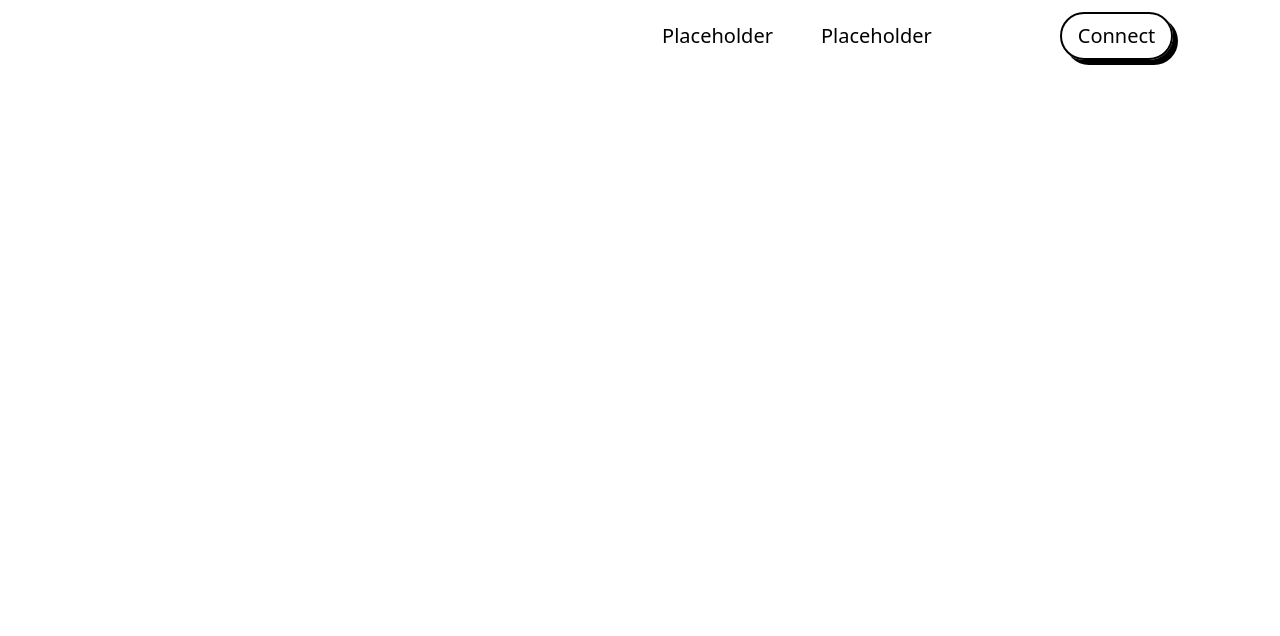
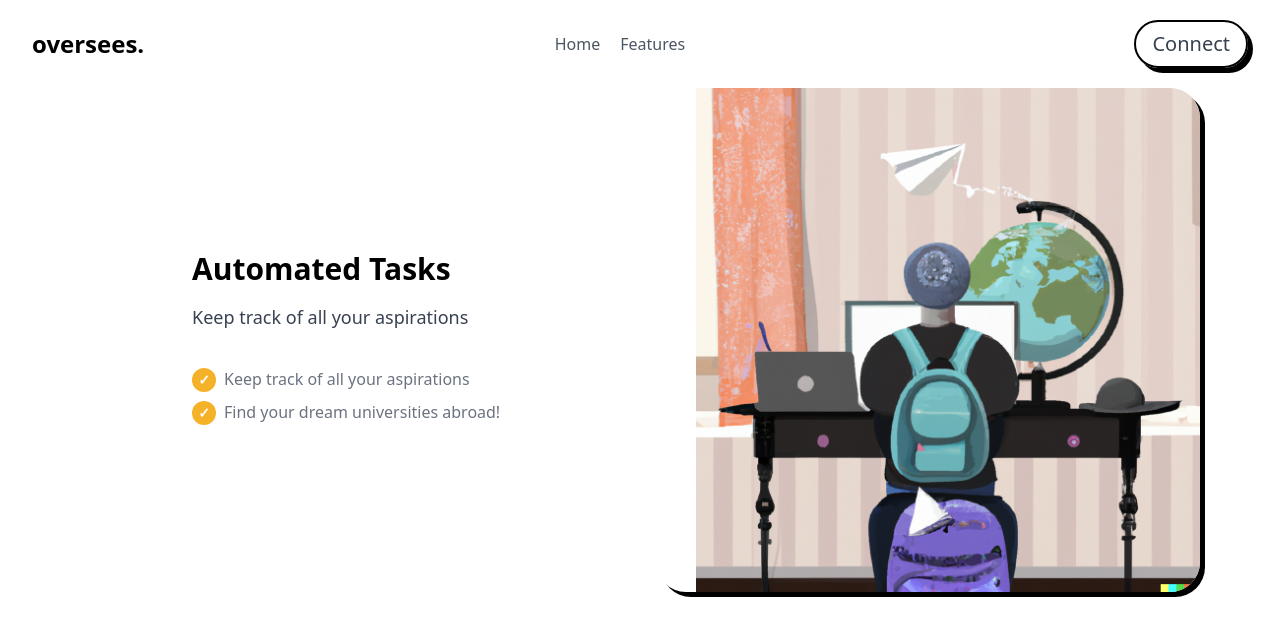
Before and after one commit to cryptically-challenged/oversean, a Next.js app: page / in a window 1280 px wide. Shown: the top 636 px of the page. Built offline with nearby package versions, Linux system fonts and the light colour scheme.

Commit message:
Landing trials

```diff
--- /dev/null
+++ b/src/components/hero.tsx
@@ -0,0 +1,50 @@
+import Image from "next/image";
+
+const Hero = () => {
+  return (
+    <section className="tails-selected-element w-full bg-white md:pb-24">
+      <div className="border-gray-300 mx-auto mt-2 box-border flex max-w-7xl flex-col content-center items-center border-0 border-solid px-8 leading-6 text-black md:mt-20 md:flex-row lg:px-16 xl:mt-0">
+        <div className="box-border w-full border-solid text-black md:w-1/2 md:pl-6 xl:pl-32">
+          <h2 className="border-gray-300 m-0 border-0 text-xl font-semibold leading-tight md:text-2xl lg:text-3xl">
+            Automated Tasks
+          </h2>
+          <p className="border-gray-300 m-0 border-0 pt-4 pb-8 leading-7 text-gray-700 sm:pr-10 lg:text-lg">
+            Keep track of all your aspirations
+          </p>
+          <ul className="border-gray-300 m-0 border-0 p-0 leading-6">
+            <li className="relative box-border border-solid py-1 pl-0 text-left text-gray-500">
+              <span
+                className="mr-2 inline-flex h-6 w-6 items-center justify-center rounded-full bg-overseanYellow text-white"
+                data-primary="yellow-400"
+              >
+                <span className="text-sm font-bold">✓</span>
+              </span>
+              Keep track of all your aspirations
+            </li>
+            <li className="relative box-border border-solid py-1 pl-0 text-left text-gray-500">
+              <span
+                className="mr-2 inline-flex h-6 w-6 items-center justify-center rounded-full bg-overseanYellow text-white"
+                data-primary="yellow-400"
+              >
+                <span className="text-sm font-bold">✓</span>
+              </span>
+              Find your dream universities abroad!
+            </li>
+          </ul>
+        </div>
+
+        <div className="relative mt-10 mb-4 box-border w-full max-w-md border-solid bg-contain bg-no-repeat px-4 text-center md:mt-0 md:w-1/2 md:max-w-none lg:mb-0">
+          <Image
+            alt="sike"
+            src="/hero.png"
+            className="position-glitch shadow-solid-curve pl-4  xl:pl-10"
+            layout="fill"
+            objectFit="contain"
+          />
+        </div>
+      </div>
+    </section>
+  );
+};
+
+export default Hero;
--- /dev/null
+++ b/src/components/navbar.tsx
@@ -0,0 +1,57 @@
+const Navbar = () => {
+  return (
+    <header>
+      <section
+        className="body-font tails-selected-element relative w-full bg-white px-8 text-gray-700"
+        data-tails-scripts="//unpkg.com/alpinejs"
+      >
+        <div className="container mx-auto flex max-w-7xl flex-col flex-wrap items-center justify-between py-5 md:flex-row">
+          <a
+            href="#_"
+            className="relative z-10 flex w-auto select-none items-center text-2xl font-extrabold leading-none text-black"
+          >
+            oversees.
+          </a>
+          <nav className="top-0 left-0 z-0 -ml-0 flex h-full w-full items-center justify-center space-x-5 py-5 text-base md:absolute md:-ml-5 md:py-0">
+            <a
+              href="#_"
+              className="relative font-medium leading-6 text-gray-600 transition duration-150 ease-out hover:text-gray-900"
+              x-data="{ hover: false }"
+            >
+              <span className="block">Home</span>
+              <span className="absolute bottom-0 left-0 -mb-1 inline-block h-0.5 w-full overflow-hidden">
+                <span
+                  x-show="hover"
+                  className="absolute inset-0 inline-block h-1 w-full transform bg-gray-900"
+                  style={{ display: "none" }}
+                ></span>
+              </span>
+            </a>
+            <a
+              href="#_"
+              className="relative font-medium leading-6 text-gray-600 transition duration-150 ease-out hover:text-gray-900"
+              x-data="{ hover: false }"
+            >
+              <span className="block">Features</span>
+              <span className="absolute bottom-0 left-0 -mb-1 inline-block h-0.5 w-full overflow-hidden">
+                <span
+                  x-show="hover"
+                  className="absolute inset-0 inline-block h-1 w-full transform bg-gray-900"
+                  style={{ display: "none" }}
+                ></span>
+              </span>
+            </a>
+          </nav>
+
+          <div className="relative z-10 inline-flex items-center space-x-3 md:ml-5 lg:justify-end">
+            <button type="submit" className="btn-submit shadow-solid-curve">
+              Connect
+            </button>
+          </div>
+        </div>
+      </section>
+    </header>
+  );
+};
+
+export default Navbar;
--- a/src/pages/index.tsx
+++ b/src/pages/index.tsx
@@ -2,11 +2,12 @@
 import Head from "next/head";
 import Link from "next/link";
 import { useState } from "react";
+import Hero from "../components/hero";
+import Navbar from "../components/navbar";
 
 const Home: NextPage = () => {
-
-  const [disabled1,setDisabled1]=useState<boolean>(true);
-  const [disabled2,setDisabled2]=useState<boolean>(true);
+  const [disabled1, setDisabled1] = useState<boolean>(true);
+  const [disabled2, setDisabled2] = useState<boolean>(true);
 
   return (
     <>
@@ -27,16 +28,18 @@
       <br />
       <div className="card shadow-solid-div"></div> */}
 
-<div className="flex justify-center">
+      {/* <div className="flex justify-center">
         <div className="w-5/6">
-          <div className="flex justify-between ... py-3">
-            <div className="">
+          <div className="... flex justify-between py-3">
+            <div className=""></div>
 
-            </div>
-
-            <div className="flex space-x-12 ml-auto mr-32 ...">
-              <button className="text-xl" disabled={disabled1}>Placeholder</button>
-              <button className="text-xl" disabled={disabled2}>Placeholder</button>
+            <div className="... ml-auto mr-32 flex space-x-12">
+              <button className="text-xl" disabled={disabled1}>
+                Placeholder
+              </button>
+              <button className="text-xl" disabled={disabled2}>
+                Placeholder
+              </button>
             </div>
 
             <div className="">
@@ -46,7 +49,9 @@
             </div>
           </div>
         </div>
-      </div>
+      </div> */}
+      <Navbar />
+      <Hero />
     </>
   );
 };
--- a/src/styles/globals.css
+++ b/src/styles/globals.css
@@ -15,7 +15,7 @@
 }
 
 .card {
-  @apply bg-blue h-96 w-1/3 border-2 border-black py-2 px-4 text-3xl;
+  @apply bg-overseanBlue h-96 w-1/3 border-2 border-black py-2 px-4 text-3xl;
 }
 
 .shadow-solid {
@@ -43,3 +43,7 @@
   height: 4vh;
   background-color: red;
 }
+
+.position-glitch{
+  position: relative !important;
+}
--- a/tailwind.config.cjs
+++ b/tailwind.config.cjs
@@ -7,10 +7,10 @@
     },
     extend: {
       colors: {
-        blue: "#117eff",
-        yellow: "#f5b127",
-        pink: "#f64a89",
-        black: "#000000",
+        overseanBlue: "#117eff",
+        overseanYellow: "#f5b127",
+        overseanPink: "#f64a89",
+        overseanBlack: "#000000",
       },
     },
   },
```
Also changed, not shown: public/hero.png (added).
